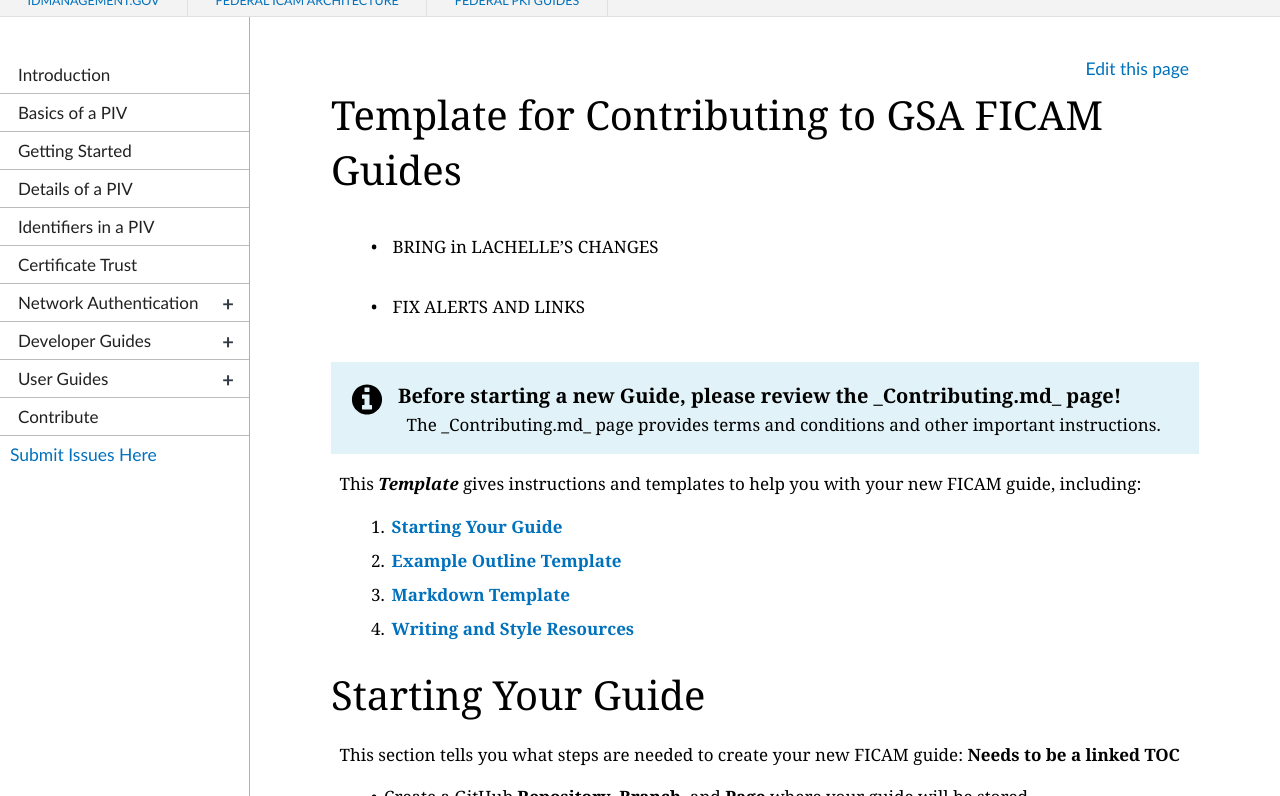
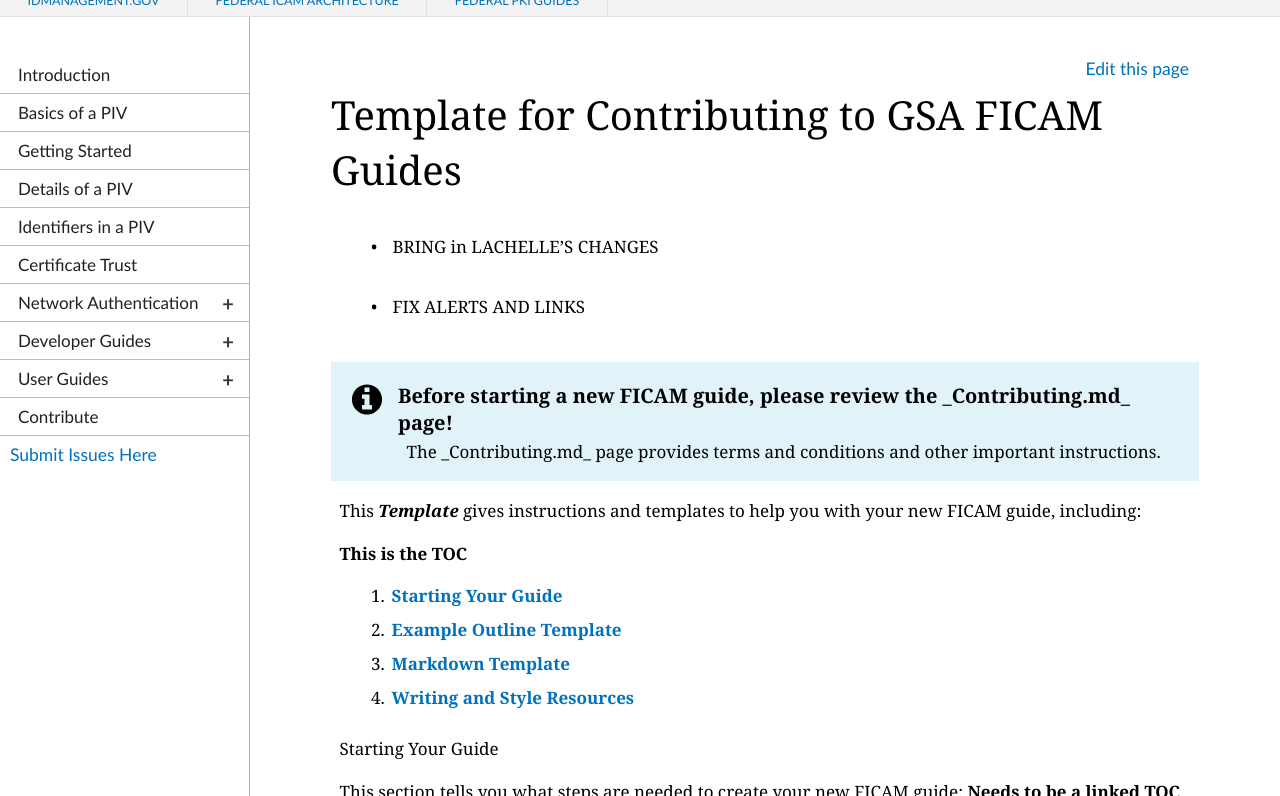
Before and after one commit to GSA/piv-guides, a Jekyll site: the page built from pages/template-2.md, in a window 1280 px wide and 900 px high, cut to the strip 104-900 px from the top of the window. Built offline with Jekyll 4.4.1, drawn with Linux system fonts in a browser that asks for light colours; nearby versions of some CDN libraries.

Commit message:
Update template-2.md

```diff
--- a/pages/template-2.md
+++ b/pages/template-2.md
@@ -8,16 +8,18 @@
 
 - FIX ALERTS AND LINKS
 
-{% include alert-info.html heading = "Before starting a new Guide, please review the _Contributing.md_ page!" content="The _Contributing.md_ page provides terms and conditions and other important instructions." %}
+{% include alert-info.html heading = "Before starting a new FICAM guide, please review the _Contributing.md_ page!" content="The _Contributing.md_ page provides terms and conditions and other important instructions." %}
 
 This **_Template_** gives instructions and templates to help you with your new FICAM guide, including:
+
+**This is the TOC**
 
   1. [**Starting Your Guide**](#starting-your-guide)
   2. [**Example Outline Template**](#example-outline-template)
   3. [**Markdown Template**](#markdown-template)
   4. [**Writing and Style Resources**](#writing-and-style-resources)
 
-# Starting Your Guide
+Starting Your Guide
 
 This section tells you what steps are needed to create your new FICAM guide: **Needs to be a linked TOC**
 
```
